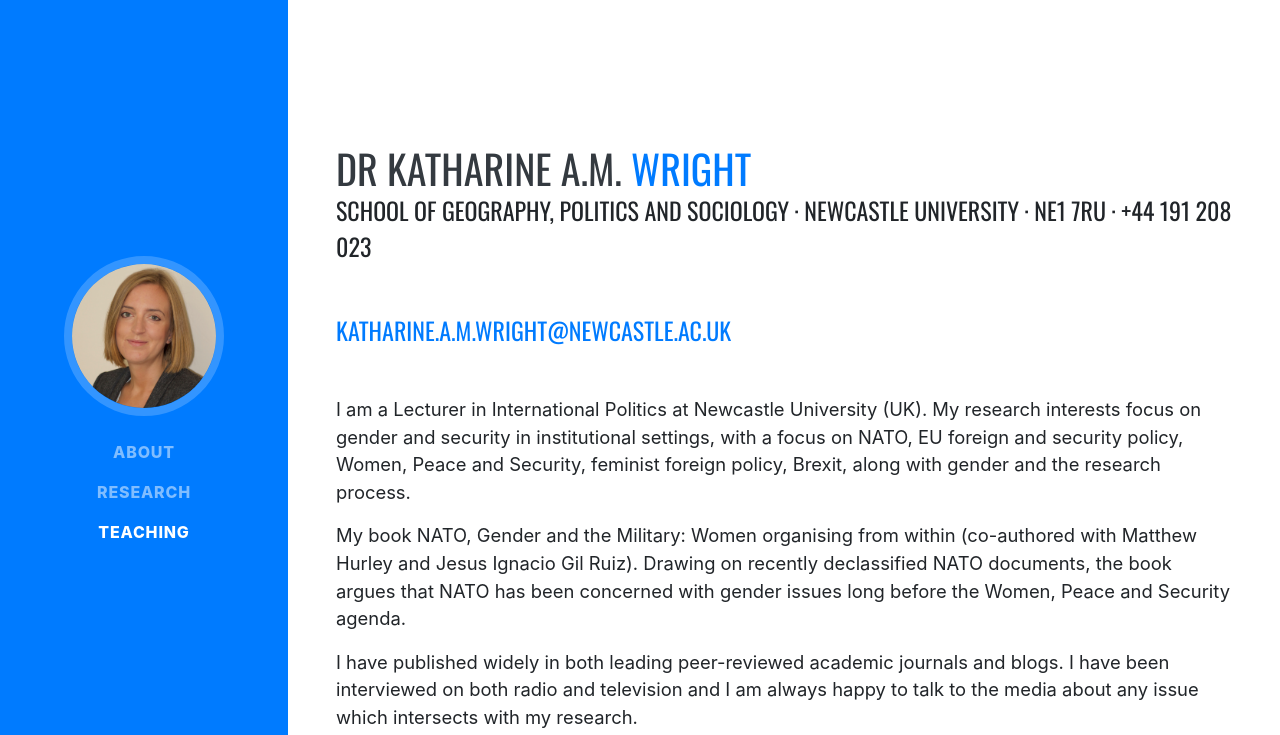
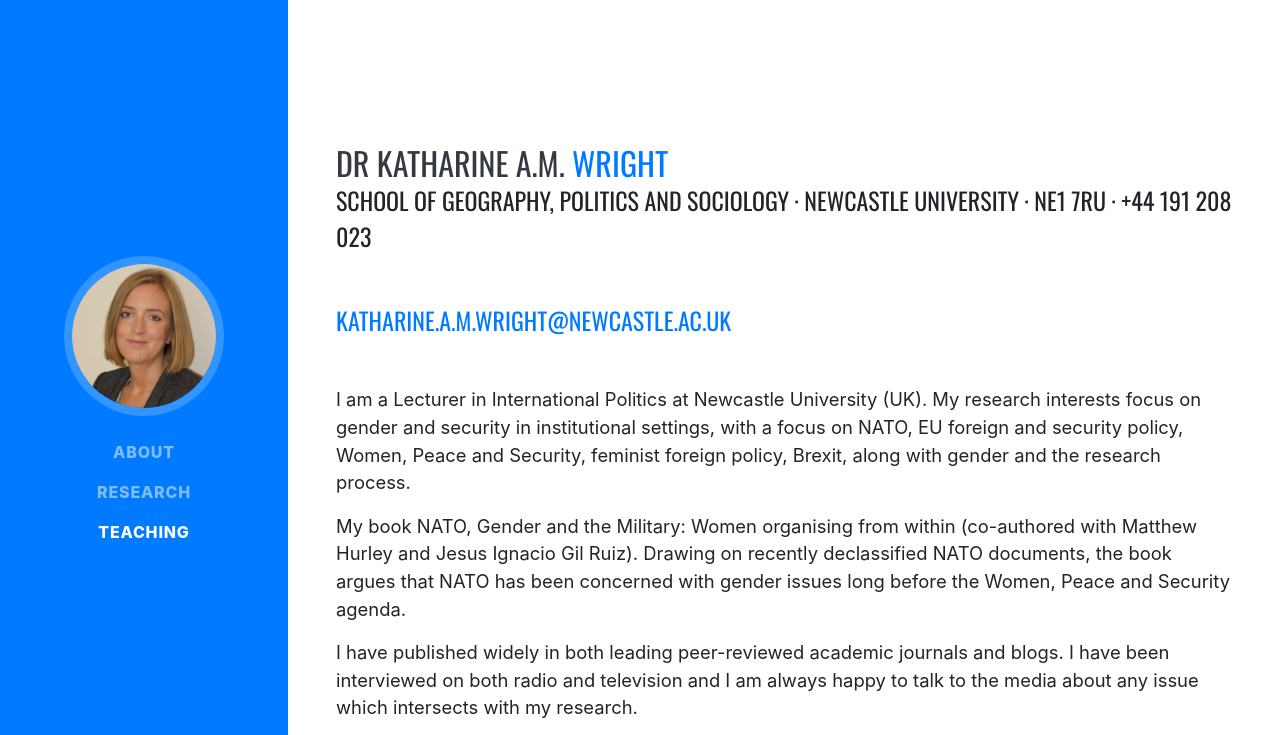
Before and after one commit to 23KAM/KAM-Website, a website with bundled scripts: page index.html in a window 1280 px wide. Shown: the top 735 px of the page. Built offline with nearby package versions, Linux system fonts and the light colour scheme.

Commit message:
smaller header

```diff
--- a/index.html
+++ b/index.html
@@ -61,9 +61,9 @@
 
     <section class="resume-section p-3 p-lg-5 d-flex align-items-center" id="about">
       <div class="w-100">
-        <h1 class="mb-0 mt-5 pt-5">{{firstname}}
+        <h2 class="mb-0 mt-5 pt-5">{{firstname}}
           <span class="text-primary">{{surname}}</span>
-        </h1>
+        </h2>
         <div class="subheading mb-5">{{address}} · {{telephone}}</div>
         <div class="subheading mb-5">
           <a :href="'mailto:' + email">{{email}}</a>
```
